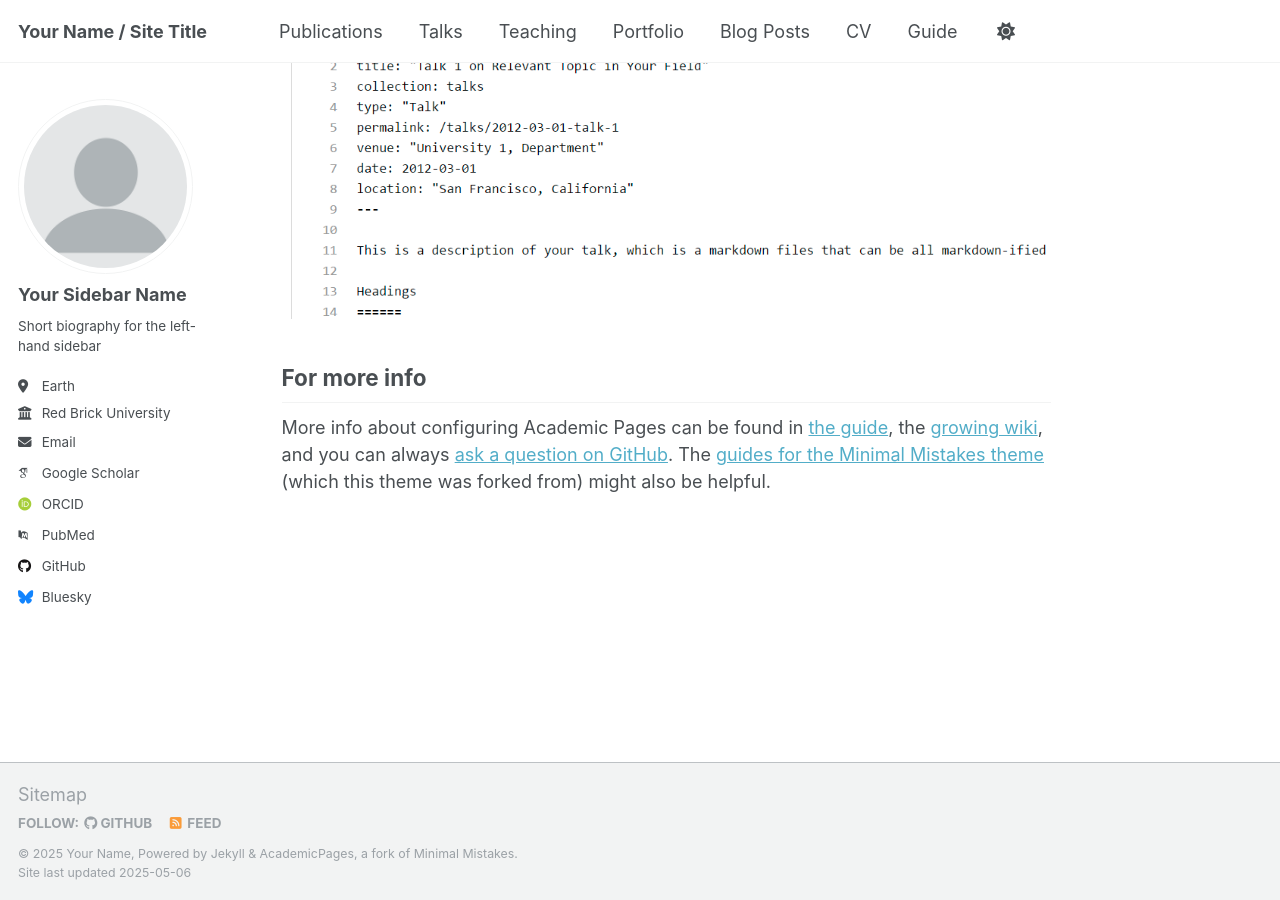
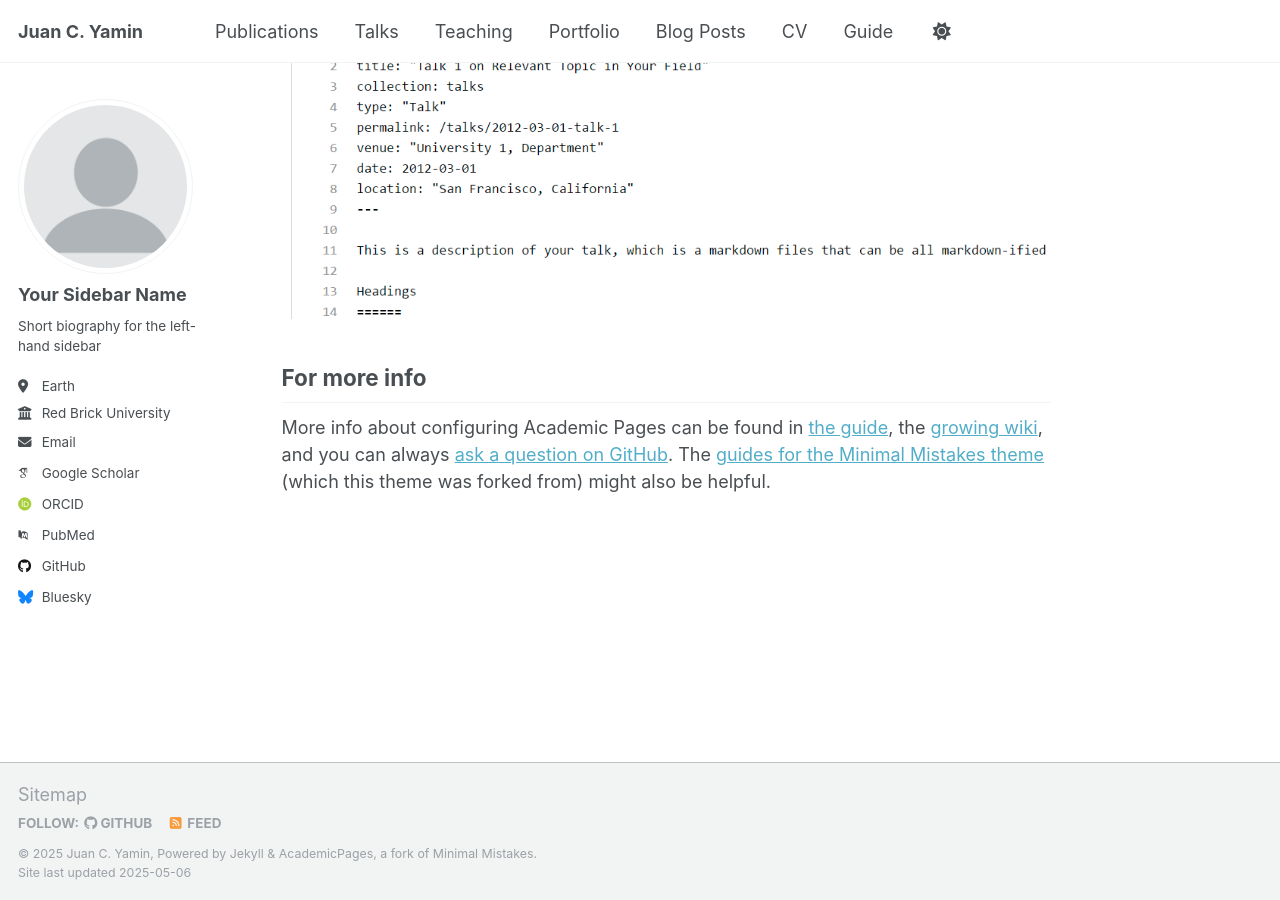
Before and after one commit to juancyamin/juancyamin.github.io, a Jekyll site: the page built from _pages/about.md, in a window 1280 px wide and 900 px high, scrolled down 2636 px. Built offline with Jekyll 4.4.1, drawn with Linux system fonts in a browser that asks for light colours; some web fonts are replaced.

Commit message:
Customize name and site info

```diff
--- a/_config.yml
+++ b/_config.yml
@@ -9,10 +9,10 @@
 # Basic Site Settings
 locale                   : "en-US"
 site_theme               : "default"
-title                    : "Your Name / Site Title"
+title                    : "Juan C. Yamin"
 title_separator          : "-"
-name                     : &name "Your Name"
-description              : &description "personal description"
+name                     : &name "Juan C. Yamin"
+description              : &description "Ph.D. Student in Economics at Brown Universityn"
 url                      : https://academicpages.github.io # the base hostname & protocol for your site e.g. "https://[your GitHub username].github.io" or if you already have some other page hosted on Github then use "https://[your GitHub username].github.io/[Your Repo Name]"
 baseurl                  : "" # the subpath of your site, e.g. "/blog"
 repository               : "academicpages/academicpages.github.io"
@@ -29,7 +29,7 @@ author:
   location         : "Earth"
   employer         : "Red Brick University"
   uri              : # URL
-  email            : "none@example.org"
+  email            : "juan_yamin_silva@brown.edu"
 
   # Academic websites
   academia         : # URL
```
